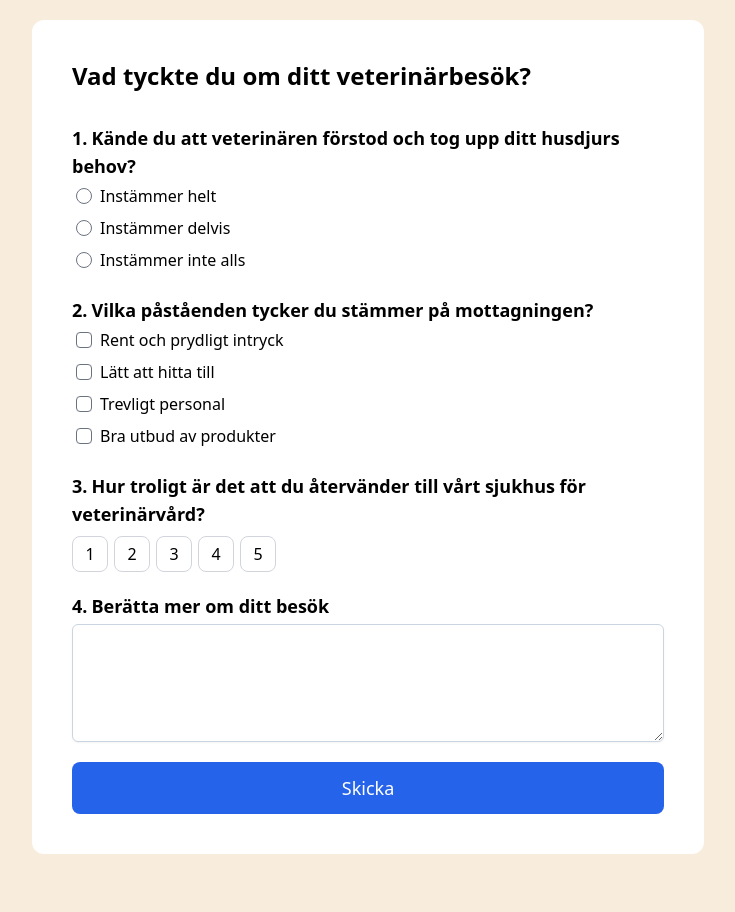
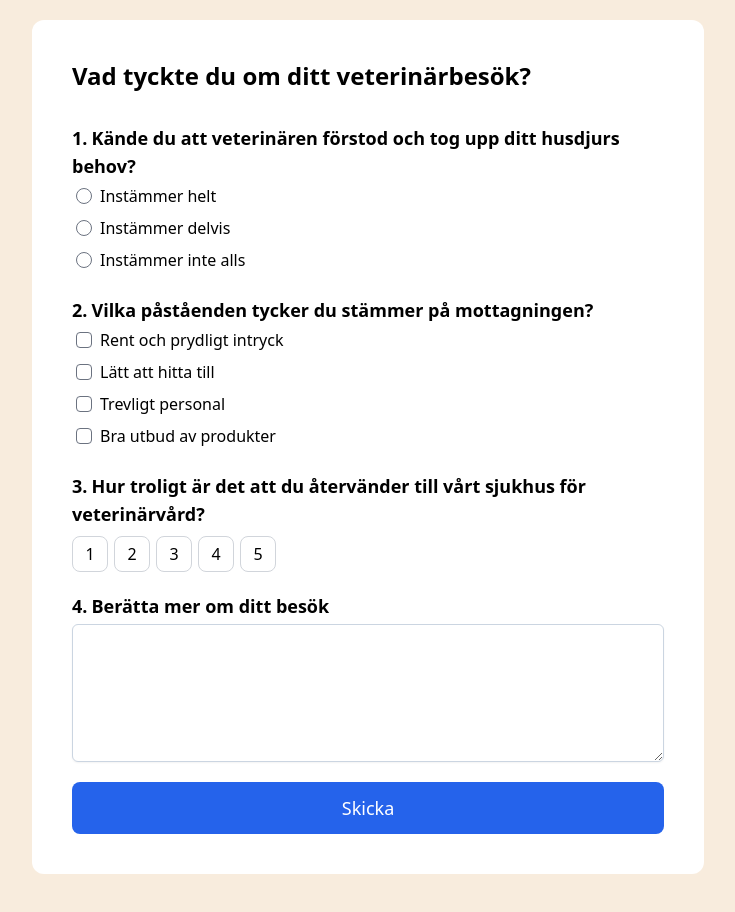
Before and after one commit to Knivrobot/feedback, a React (Vite) app: page / in a window 1280 px wide. Shown: the top 912 px of the page, without its empty margins (272-1007 px from the left). Built offline with nearby package versions, Linux system fonts and the light colour scheme; the HTML template or start-up script is replaced by a standard one; a web font is replaced by a local one.

Commit message:
Fix for ios noscroll on validation behavour

```diff
--- a/src/Form/Form.tsx
+++ b/src/Form/Form.tsx
@@ -16,6 +16,16 @@ type Props = {
 
 function Form({ formData, onSubmit, sending }: Props) {
   const formRef = useRef<HTMLFormElement>(null);
+
+  formRef?.current?.addEventListener(
+    "focus",
+    function (e) {
+      const target = e.target as HTMLFormElement;
+      target?.scrollIntoView();
+    },
+    true
+  );
+
   return (
     <form
       ref={formRef}
--- a/src/Form/TextArea.tsx
+++ b/src/Form/TextArea.tsx
@@ -13,7 +13,7 @@ function TextArea({ field, disabled }: Props) {
 
       <div>
         <textarea
-          className="mt-1 block w-full px-3 py-2 bg-white border border-slate-300 rounded-md text-sm shadow-sm placeholder-slate-400
+          className="mt-1 block w-full px-3 py-2 bg-white border border-slate-300 rounded-md text-base shadow-sm placeholder-slate-400
       focus:outline-none focus:border-sky-500 focus:ring-1 focus:ring-blue-600
       "
           rows={5}
```
Also changed, not shown: 5 other files (tests, documents, lock files or other folders).
